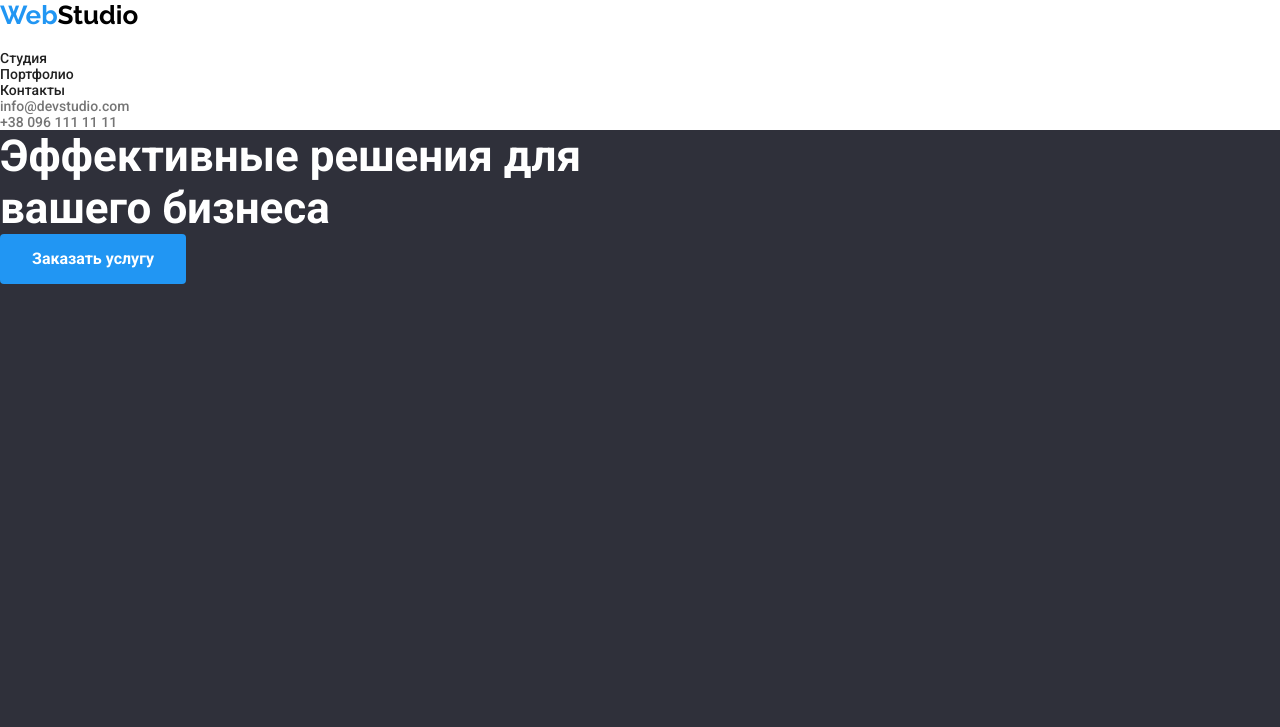
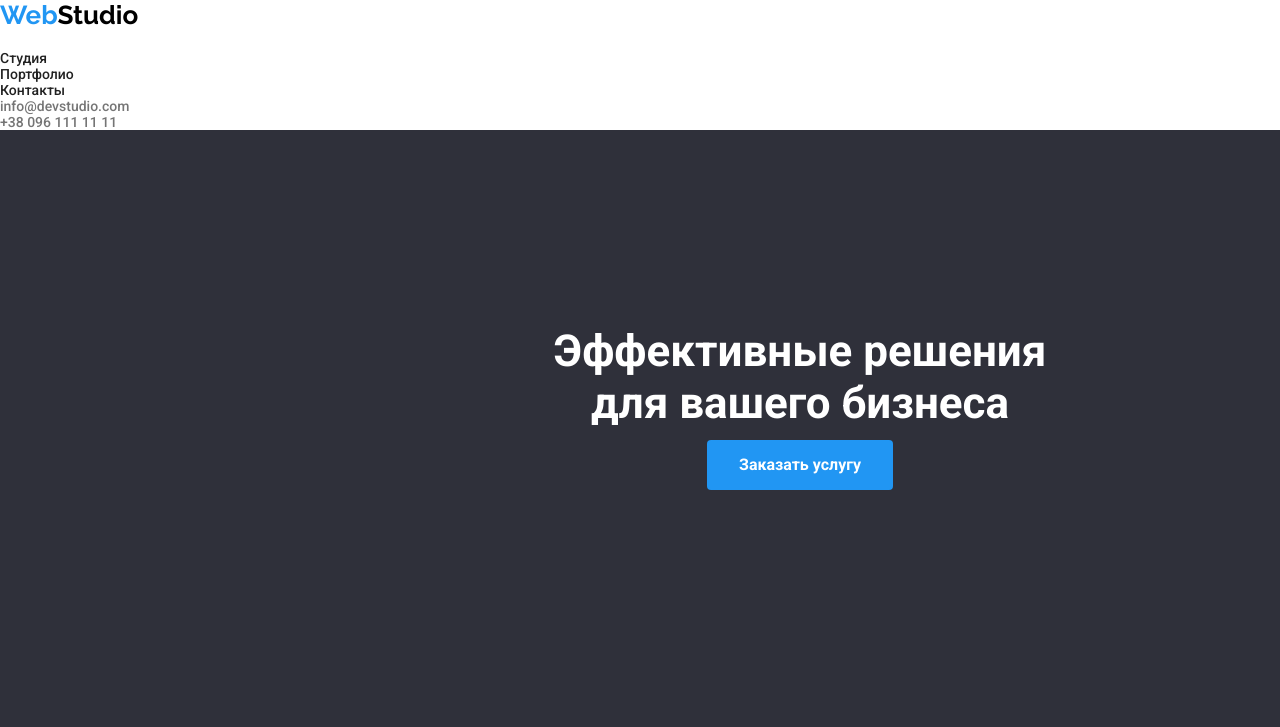
Before and after one commit to AnatolBielow/goit-markup-hw-02, a plain HTML site: page index.html in a window 1280 px wide. Shown: the top 727 px of the page. Drawn offline with Linux system fonts and the light colour scheme.

Commit message:
errors fixed

```diff
--- a/css/styles.css
+++ b/css/styles.css
@@ -100,16 +100,17 @@ a {
 .about .container {
     background-color: var(--background-about-color);
     height: 600px;
+}
 
-}
 .hero-content {
-
-    width: 650px;
+    width: 550px;
     font-size: 44px;
     font-weight: 900;
+
     color: var(--while-color);
-    display: flex;
-    justify-content: space-between;
+    text-align: center;
+    margin: auto;
+    padding-top: 195px;
 }
 .skill {
     width: 270px;
--- a/index.html
+++ b/index.html
@@ -43,9 +43,6 @@
                 <div class="hero-content">
                     <h1 class="title-1">WebStudio</h1>
                     <p>Эффективные решения для вашего бизнеса</p>
-
-                </div>
-                <div>
                     <a href="#" type="button" class="button">Заказать услугу</a>
                 </div>
             </div>
@@ -132,7 +129,7 @@
                 <a href="#" class="web">Web<span class="studio2">Studio</span></a>
                 <ul>
                     <li>
-                        <p>г. Киев, пр-т Леси Украинки, 26</p>
+                        г. Киев, пр-т Леси Украинки, 26
                     </li>
                     <li>
                         <a href="mailto:info@example.com" class="adress-link">info@example.com</a>
```
Also changed, not shown: portfolio.html (+1 -1 lines).
